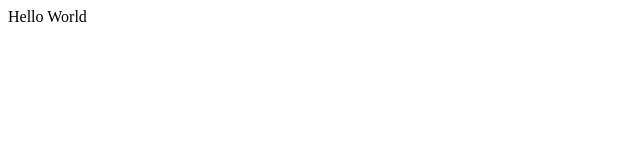
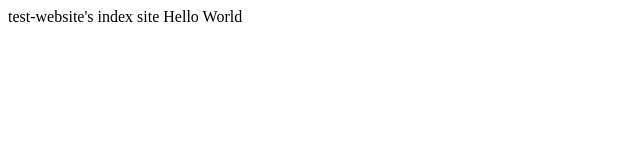
Before and after one commit to p4tp4t/test-website, a plain HTML site: page index.html in a window 1280 px wide. Shown: the whole page, without its empty margins (0-640 px from the left). Drawn offline with Linux system fonts and the light colour scheme.

Commit message:
Update index.html

```diff
--- a/index.html
+++ b/index.html
@@ -1,5 +1,6 @@
 <html>
 <head>
+  test-website's index site
 </head>
 <body>
   Hello World
```
